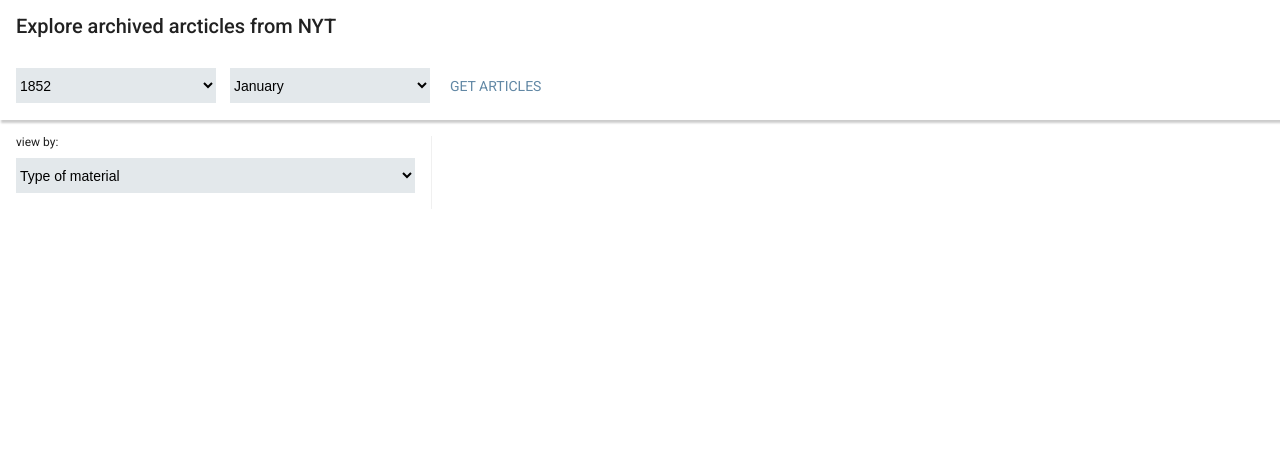
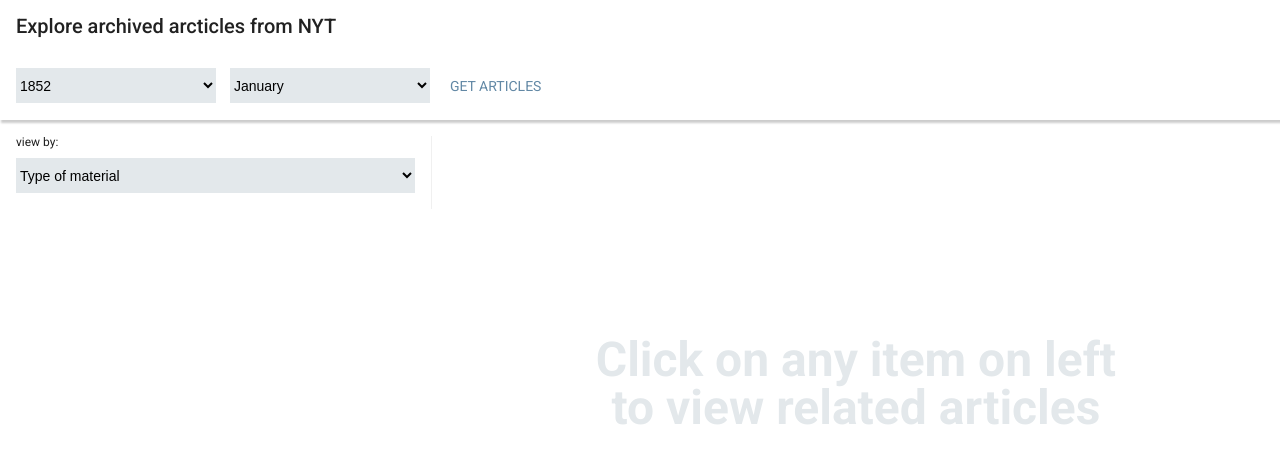
Before and after one commit to kshivanku/nyt_api_test_portal, a plain HTML site: page index.html in a window 1280 px wide. Both pictures are taken after a click on the element "GET ARTICLES". Drawn offline with nearby package versions, Linux system fonts and the light colour scheme; no server answers.

Commit message:
Added on-boarding for headlines panel

```diff
--- a/index.html
+++ b/index.html
@@ -31,7 +31,7 @@
       </div>
     </header>
     <div class="row">
-      <h1 id="intro">Click on GET ARTICLES to view archived articles from NYT</h1>
+      <h1 class="intro" id="main_area_intro">Click on GET ARTICLES to view archived articles from NYT</h1>
       <div id="data_section">
         <p>view by: </p>
         <select class="dropdown" id="datatype_dropdn">
@@ -44,8 +44,11 @@
         </select>
         <div id="data"></div>
       </div><!--
-   --><div id="heading_section">
-        <div class="article"></div>
+   --><div id="heading_section_top">
+        <h1 class="intro" id="headline_panel_intro">Click on any item on left to view related articles</h1>
+        <div id="heading_section">
+          <div class="article"></div>
+        </div>
       </div>
     </div>
   </body>
--- a/script.js
+++ b/script.js
@@ -13,6 +13,7 @@ function initialize(){
   for(var val in year_dropdndata) {
       $('<option />', {value: val, text: year_dropdndata[val]}).appendTo($years_dropdn);
   }
+  $('#headline_panel_intro').css("display", "none");
   $('#data_section').css("display", "none");
   $(".get_data_button").click(getdata);
   $('#datatype_dropdn').change(function(){
@@ -23,11 +24,13 @@ function initialize(){
 
 function getdata(){
   if(!queries){
+    console.log($('#headline_panel_intro'));
     $('#data_section').css("display", "inline-block");
-    $('#intro').hide();
+    $('#main_area_intro').hide();
     queries = 1;
   }
   $('#heading_section').empty();
+  $('#headline_panel_intro').css("display", "block");
   $('#data').empty();
   var year = $('#years_dropdn').val();
   var month = $('#month_dropdn').val();
@@ -81,9 +84,9 @@ function plotData(){
       param_metric[article_array[i][param]] = 1
     }
   }
-  // $('#data_heading').html("Categories under '" + findheading(param) + "'");
   $('#data').empty();
   $('#heading_section').empty();
+  $('#headline_panel_intro').css("display", "block");
   for(var val in param_metric){
     var $p = $('<p/>');
     $p.html(val + " (" + param_metric[val] + " articles)");
@@ -119,6 +122,7 @@ function findheading(param){
 
 function showHeadings(){
   window.scrollTo(0, 0);
+  $('#headline_panel_intro').hide();
   var param = $('#datatype_dropdn').val();
   $('#heading_section').empty();
   var $h2 = $('<h2 />');
--- a/style.scss
+++ b/style.scss
@@ -71,9 +71,9 @@ header {
   }
 }
 
-#intro {
+.intro {
   text-align: center;
-  width: 700px;
+  width: 70%;
   margin: auto;
   font-size: 48px;
   font-weight: 700;
@@ -81,7 +81,7 @@ header {
   margin-top: 200px;
 }
 
-#data_section , #heading_section {
+#data_section , #heading_section_top {
   display: inline-block;
   vertical-align: top;
 }
@@ -114,10 +114,11 @@ header {
   }
 }
 
-#heading_section{
+#heading_section_top{
   width: 66.66%;
   padding-left: 16px;
 
+  #heading_section{
     h2 {
       font-size: 18px;
       font-weight: 500;
@@ -136,4 +137,8 @@ header {
     a:hover{
       color: #3C75A0;
     }
+    // #headline_panel_intro{
+    //     display: none;
+    // }
   }
+}
```
Also changed, not shown: style.css, 1 other file. Lines whose indentation alone changed are shown as unchanged.
